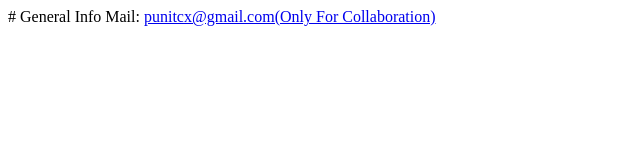
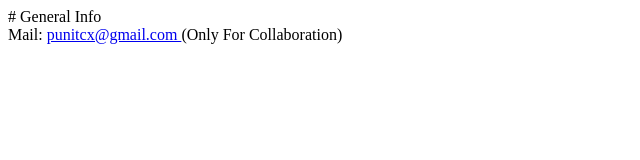
Before and after one commit to punitcx/punitcx.github.io, a plain HTML site: page index.html in a window 1280 px wide. Shown: the whole page, without its empty margins (0-640 px from the left). Drawn offline with Linux system fonts and the light colour scheme.

Commit message:
Update index.html

```diff
--- a/index.html
+++ b/index.html
@@ -1,2 +1,3 @@
 # General Info
-Mail: <a href="punitcx@gmail.com"> punitcx@gmail.com(Only For Collaboration) </a>
+<br>
+Mail: <a href="punitcx@gmail.com"> punitcx@gmail.com </a>(Only For Collaboration)
```
